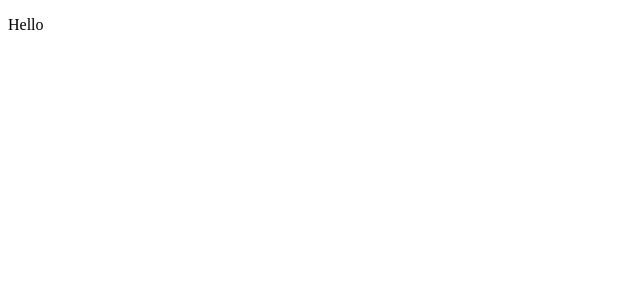
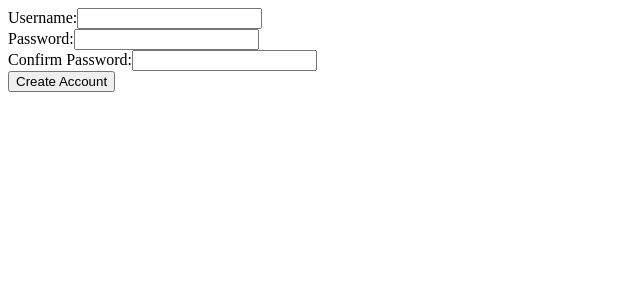
Before and after one commit to ajhanson22227/ToDo-List-React, a React (Create React App) app: page /user/create in a window 1280 px wide. Shown: the top 300 px of the page, without its empty margins (0-640 px from the left). Built offline with nearby package versions, Linux system fonts and the light colour scheme.

Commit message:
Add signup /signin page with forms. No api calls to them yet

```diff
--- a/package.json
+++ b/package.json
@@ -8,6 +8,7 @@
     "@testing-library/user-event": "^12.1.10",
     "react": "^17.0.1",
     "react-dom": "^17.0.1",
+    "react-router-dom": "^5.2.0",
     "react-scripts": "4.0.1",
     "web-vitals": "^0.2.4"
   },
--- a/src/App.js
+++ b/src/App.js
@@ -1,24 +1,32 @@
-import React, { useState, useEffect } from "react";
-
-/*
-  Project will be an object with
-  {
-    title: text,
-    tasks: Array
-  }
-*/
+/* eslint-disable no-unused-vars */
+import React, { useEffect, useState } from "react";
+import { Route, Switch } from "react-router-dom";
+import { fetchUserStorage } from "./api/userCalls";
+import SignInPage from "./components/SignInPage/SignInPage";
+import SignUpPage from "./components/SignUpPage/SignUpPage";
 
 const App = () => {
-  const [projects, setProjects] = useState([]);
-
-  useEffect(() => {
-    let projArr = [];
-
-  })
+  const [user, setUser] = useState(fetchUserStorage());
 
   return (
     <div>
-      <p>Hello</p>
+      <Switch>
+        <Route
+          path="/user/signin"
+          exact
+          component={() => <SignInPage setUser={setUser} />}
+        />
+        <Route
+          path="/user/create"
+          exact
+          component={() => <SignUpPage setUser={setUser} />}
+        />
+        <Route
+          path="/"
+          exact
+          component={() => <SignInPage setUser={setUser} />}
+        />
+      </Switch>
     </div>
   );
 };
--- /dev/null
+++ b/src/api/userCalls.js
@@ -0,0 +1,12 @@
+/* eslint-disable no-unused-vars */
+
+const URL = "http://localhost:3000/api";
+
+export const fetchUserStorage = () => {
+  try {
+    const user = localStorage.getItem("user");
+    return user;
+  } catch (err) {
+    return { err };
+  }
+};
--- /dev/null
+++ b/src/components/SignInPage/SignInPage.js
@@ -0,0 +1,55 @@
+import React, { useState } from "react";
+import { Link } from "react-router-dom";
+
+const SignInPage = () => {
+  const [username, setUsername] = useState(null);
+  const [password, setPassword] = useState(null);
+  const [error, setError] = useState(null);
+
+  const handleSubmit = (event) => {
+    event.preventDefault();
+    if (!username || !password) {
+      setError("Cannot Leave Any Field Blank");
+      return;
+    } else {
+      setError(null);
+    }
+    const user = {
+      username: username,
+      password: password,
+    };
+    console.log(user);
+  };
+
+  return (
+    <div>
+      <form onSubmit={handleSubmit}>
+        <label>
+          Username:
+          <input
+            type="text"
+            name="username"
+            onChange={(event) => setUsername(event.target.value)}
+          />
+        </label>
+        <br />
+        <label>
+          Password:
+          <input
+            type="text"
+            name="password"
+            onChange={(event) => setPassword(event.target.value)}
+          />
+        </label>
+        <br />
+        <input type="submit" value="Sign In" />
+      </form>
+      <span style={{ color: "red" }}>{error ? error : null}</span>
+      <p>
+        Don't have an account? <Link to="/user/create">Sign Up Here!</Link>
+      </p>
+    </div>
+  );
+};
+
+export default SignInPage;
--- /dev/null
+++ b/src/components/SignUpPage/SignUpPage.js
@@ -0,0 +1,63 @@
+import React, { useState } from "react";
+
+const SignUpPage = () => {
+  const [username, setUsername] = useState(null);
+  const [password, setPassword] = useState(null);
+  const [confirmPassword, setConfirmPassword] = useState(null);
+  const [error, setError] = useState(null);
+
+  const handleSubmit = (event) => {
+    event.preventDefault();
+    if (!username || !password || !confirmPassword) {
+      setError("Cannot Leave Any Field Blank");
+      return;
+    }
+    if (password !== confirmPassword) {
+      setError("Passwords Do Not Match.");
+      return;
+    }
+    const user = {
+      username: username,
+      password: password,
+    };
+    console.log(user);
+  };
+
+  return (
+    <div>
+      <form onSubmit={handleSubmit}>
+        <label>
+          Username:
+          <input
+            type="text"
+            name="username"
+            onChange={(event) => setUsername(event.target.value)}
+          />
+        </label>
+        <br />
+        <label>
+          Password:
+          <input
+            type="text"
+            name="password"
+            onChange={(event) => setPassword(event.target.value)}
+          />
+        </label>
+        <br />
+        <label>
+          Confirm Password:
+          <input
+            type="text"
+            name="confirmPassword"
+            onChange={(event) => setConfirmPassword(event.target.value)}
+          />
+        </label>
+        <br />
+        <input type="submit" value="Create Account" />
+      </form>
+      <span style={{ color: "red" }}>{error ? error : null}</span>
+    </div>
+  );
+};
+
+export default SignUpPage;
--- a/src/index.js
+++ b/src/index.js
@@ -1,10 +1,13 @@
 import React from "react";
 import ReactDOM from "react-dom";
+import { BrowserRouter } from "react-router-dom";
 import App from "./App";
 
 ReactDOM.render(
   <React.StrictMode>
-    <App />
+    <BrowserRouter>
+      <App />
+    </BrowserRouter>
   </React.StrictMode>,
   document.getElementById("root")
 );
```
Also changed, not shown: 2 other files (tests, documents, lock files or other folders).
